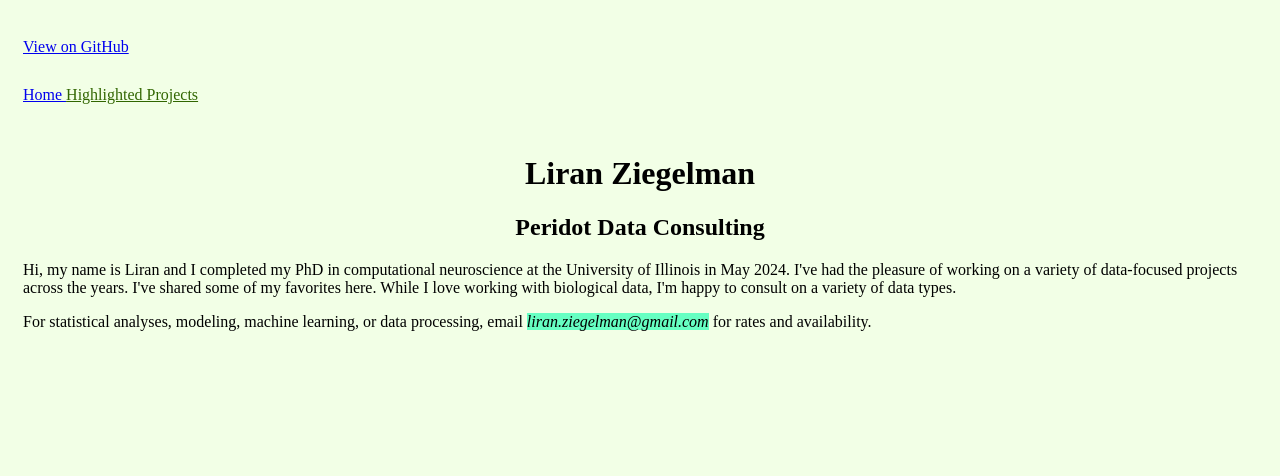
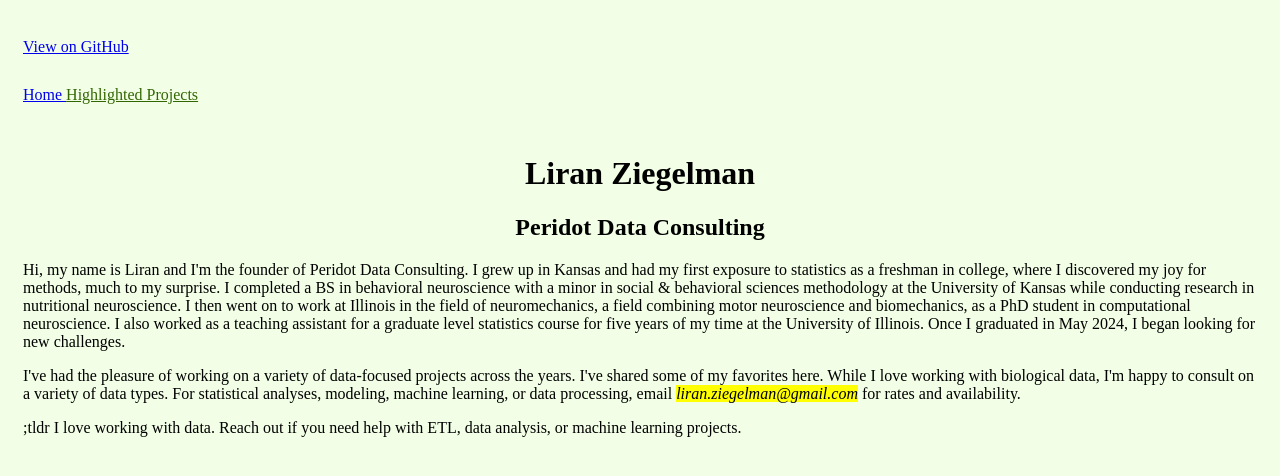
Before and after one commit to lziegelman/lziegelman.github.io, a Jekyll site: the page built from index.html, in a window 1280 px wide. Shown: the top 476 px of the page. Built offline with Jekyll 4.4.1, drawn with Linux system fonts in a browser that asks for light colours.

Commit message:
Update index.html

```diff
--- a/index.html
+++ b/index.html
@@ -4,6 +4,10 @@
 description: Peridot Data Consulting
 ---
 
-<p> Hi, my name is Liran and I completed my PhD in computational neuroscience at the University of Illinois in May 2024. I've had the pleasure of working on a variety of data-focused projects across the years. I've shared some of my favorites here. While I love working with biological data, I'm happy to consult on a variety of data types. </p>
+<p>Hi, my name is Liran and I'm the founder of Peridot Data Consulting. I grew up in Kansas and had my first exposure to statistics as a freshman in college, where I discovered my joy for methods, much to my surprise. I completed a BS in behavioral neuroscience with a minor in social & behavioral sciences methodology at the University of Kansas while conducting research in nutritional neuroscience. I then went on to work at Illinois in the field of neuromechanics, a field combining motor neuroscience and biomechanics, as a PhD student in computational neuroscience. I also worked as a teaching assistant for a graduate level statistics course for five years of my time at the University of Illinois. Once I graduated in May 2024, I began looking for new challenges. </p>
 
-<p> For statistical analyses, modeling, machine learning, or data processing, email <mark style="background: #66ffc2!important"><em>liran.ziegelman@gmail.com</em></mark> for rates and availability. </p>
+<p I specialize in in working with data from its raw form to the creation of final insights. I have experience in descriptive statistics, tests of mean and variance, regression & ANOVA modeling (and other GLM), non-linear & time series modeling, latent variable analyses like confirmatory factor analysis and structural equation modeling, and machine learning methods from the old to the new. I also love working on data preprocessing or transformation. While biological and human data is my specialty, I've never met data I didn't enjoy working with. I enjoy working with challenging data, look forward to the frustratations of troubleshooting code, and live for being able to deliver results. I've worked in Python, R, Matlab, SAS, Java, and HTML. While I have my favorite tools, I also love picking up new ones and am happy to be asked to do so as part of my job.</p>
+
+<p> I've had the pleasure of working on a variety of data-focused projects across the years. I've shared some of my favorites here. While I love working with biological data, I'm happy to consult on a variety of data types. For statistical analyses, modeling, machine learning, or data processing, email <mark style=text-decoration: underline"><em>liran.ziegelman@gmail.com</em></mark> for rates and availability. </p>
+
+<p>;tldr I love working with data. Reach out if you need help with ETL, data analysis, or machine learning projects.</p>
```
